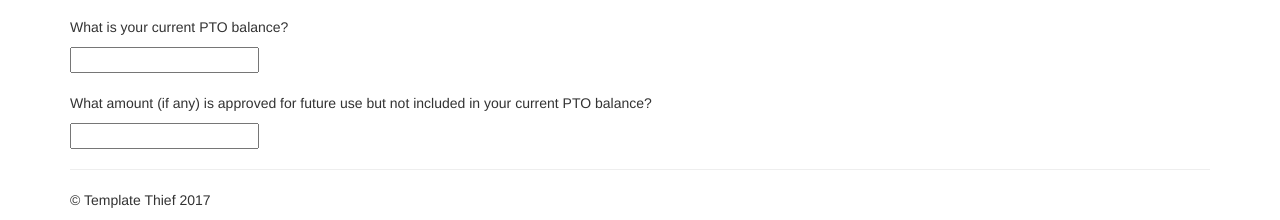
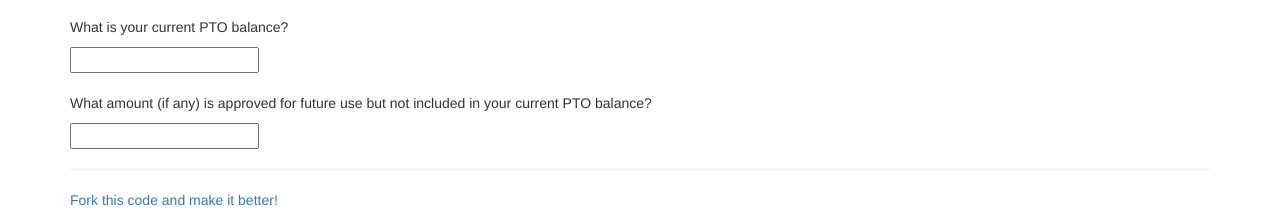
Before and after one commit to andrewjherrmann/WorkTools, a plain HTML site: page public/index.html in a window 1280 px wide. Shown: the part 645-865 px from the top of the page. Drawn offline with nearby package versions, Linux system fonts and the light colour scheme; a script that the page names is missing.

Commit message:
Change the tag line at the bottom to be something more useful.  -AH-

```diff
--- a/public/index.html
+++ b/public/index.html
@@ -104,7 +104,7 @@
 	  </div>
 	  <hr>
 	  <footer>
-		<p>© Template Thief 2017</p>
+		<a href="https://github.com/andrewjherrmann/WorkTools.git">Fork this code and make it better!</a>
 	  </footer>
 	</div>
 </body>
```
